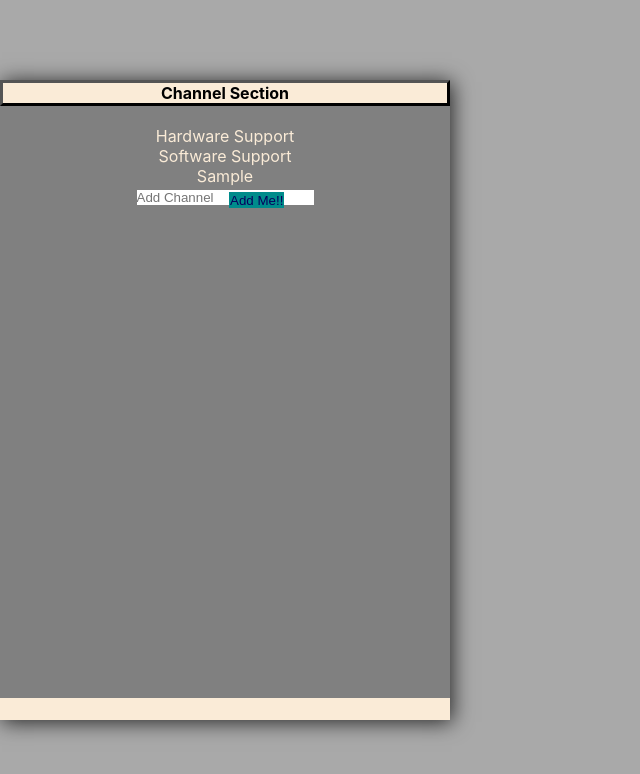
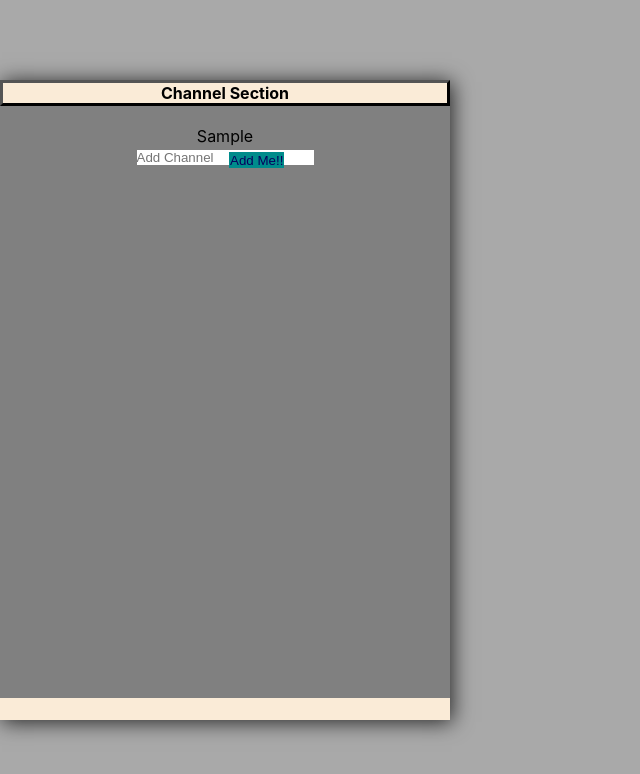
Before and after one commit to josuemartinezlinkedin/go-react-real-time, a React (Create React App) app: page / in a window 1280 px wide. Both pictures are taken after typing "Sample" into the empty fields and a click on the button "Add Me!!". Shown: the top 774 px of the page, without its empty margins (0-640 px from the left). Built offline with nearby package versions, Linux system fonts and the light colour scheme.

Commit message:
added in active channel state, cleaned up some code as well

```diff
--- a/src/App.tsx
+++ b/src/App.tsx
@@ -1,32 +1,31 @@
 import './App.css';
-import {useState} from 'react'
+import {useState, useRef} from 'react'
 import ChannelSection from './Components';
 
+type nameOfChannel = {
+  name: string;
+}
+
 function App() {
-  type nameOfChannel = {
-    name: string;
-  }
+
   const channels: nameOfChannel[] = [
-    { name: 'Hardware Support' },
-    { name: 'Software Support' },
+    // { name: 'Hardware Support' },
+    // { name: 'Software Support' },
   ]
   const [channelList, setChannelList] = useState<nameOfChannel[]>(channels)
+  const [activeChannel, setActiveChannel] = useState<string>("")
+
   const addChannel: (name: string) => void = (name) => {
-    // let filteredName = channelList.filter(channel => channel.name !== name);
-    // setChannelList(
-    //     () => [...filteredName, {name:name}]
-    // )
-    //some function to check array items
     if (!channelList.some(values => values.name === name)) {
       setChannelList((current) => [...current, { name: name }])
     }
     else { alert("TRY A DIFFERENT NAME YOU TWAT!!") }
-  }        // setChannelList((current) => [...current,{name: name}])
+  }
   return (
 
     <div className="App">
       <header className="App-header"/>
-        <ChannelSection addChannel={addChannel} channelList={channelList}/>
+        <ChannelSection addChannel={addChannel} channelList={channelList} setActiveChannel={setActiveChannel} activeChannel={activeChannel}/>
     </div>
   );
 }
--- a/src/Components/ChannelSection/Channel/channel.component.tsx
+++ b/src/Components/ChannelSection/Channel/channel.component.tsx
@@ -26,7 +26,6 @@
 
 //above is class way, long time ago now just use functional components
 // and no need to import React anymore but you can if you want
-import { captureRejectionSymbol } from 'events';
 import React, { useState } from 'react'
 
 type channel = {
@@ -35,20 +34,25 @@ type channel = {
 
 type ChannelProps = {
     channel: channel;
+    setActiveChannel: React.Dispatch<React.SetStateAction<string>>
+    activeChannel: string
 }
 
 
-const Channel = ({channel}: ChannelProps) => {
+const Channel = ({channel, setActiveChannel, activeChannel}: ChannelProps) => {
 
     const onClick: React.MouseEventHandler<HTMLLIElement> = (e: React.MouseEvent) => {
         e.preventDefault();
-        alert("i've been clicked")
+        alert("i've been clicked");
+        return setActiveChannel(channel.name)
     }
+
+    const active = channel.name ===  activeChannel ? 'channel_name-active' : 'channel_name'
 
 return (
     <>
     <li className='channel-list-item' onClick={onClick}>
-        <a className="channel_name">
+        <a className={active}>
             {channel.name}
         </a>
     </li>
--- a/src/Components/ChannelSection/ChannelList/channel-list.component.tsx
+++ b/src/Components/ChannelSection/ChannelList/channel-list.component.tsx
@@ -1,17 +1,17 @@
-import React from 'react'
 import Channel from '../Channel/channel.component'
-import ChannelForm from '../ChannelForm/channel-form.component'
 
 type ChannelListProps = {
-  list: object[]
+  listOfChannels: object[];
+  setActiveChannel: React.Dispatch<React.SetStateAction<string>>
+  activeChannel: string
 }
 
-const ChannelList = ({list}: ChannelListProps) => {
+const ChannelList = ({listOfChannels, setActiveChannel, activeChannel}: ChannelListProps) => {
 
 
-  let channelComponents = list.map((channelInList: any) => {
+  let channelComponents = listOfChannels.map((channelInList: any) => {
 
-  return ( <Channel key={channelInList.name} channel={channelInList} />
+    return (<Channel activeChannel={activeChannel} setActiveChannel={setActiveChannel} key={channelInList.name} channel={channelInList} />
   )}
   )
 
--- a/src/Components/ChannelSection/channel-section.component.tsx
+++ b/src/Components/ChannelSection/channel-section.component.tsx
@@ -8,10 +8,12 @@ type nameOfChannel = {
 }
 type ChannelSectionProps = {
     addChannel: (name: string) => void;
-    channelList: nameOfChannel[]
+    channelList: nameOfChannel[];
+    setActiveChannel: React.Dispatch<React.SetStateAction<string>>
+    activeChannel: string;
 }
 
-const ChannelSection = ({addChannel, channelList}:ChannelSectionProps) => {
+const ChannelSection = ({addChannel, channelList, activeChannel, setActiveChannel}:ChannelSectionProps) => {
 
 
 
@@ -22,7 +24,7 @@ return (
             <h4 className="channel-section_header-tag">Channel Section</h4>
         </div>
         <div className="channel-section-area">
-            <ChannelList list={channelList} />
+            <ChannelList listOfChannels={channelList} setActiveChannel={setActiveChannel} activeChannel={activeChannel}/>
             <ChannelForm addChannel={addChannel} />
         </div>
     </div>
--- a/src/index.css
+++ b/src/index.css
@@ -49,16 +49,31 @@ code {
 
 .channel_name{
   padding: 10px;
+  color: black;
+  width: fit-content;
+  border-radius: 10px;
+  margin-bottom: 15px;
+  cursor: pointer;
+}
+.channel_name:hover {
+  color: antiquewhite;
+}
+.channel_name-active {
+  padding: 10px;
   color:antiquewhite;
   width: fit-content;
   border-radius: 10px;
   margin-bottom: 15px;
   cursor: pointer;
 }
+
+
+
 .channel-list-item{
   list-style-type: none;
 
 }
+
 .channel-form .channel-form_input {
   border: none;
   outline: none;
@@ -82,9 +97,3 @@ code {
   background-color: aquamarine;
   color:hotpink
 }
-
-/* .channel-form_input{
-  width: 200px;
-    height: 20px;
-    padding-right: 50px;
-} */
```
